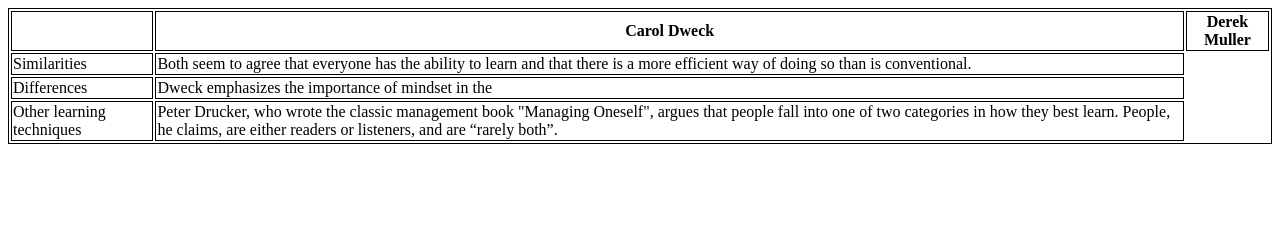
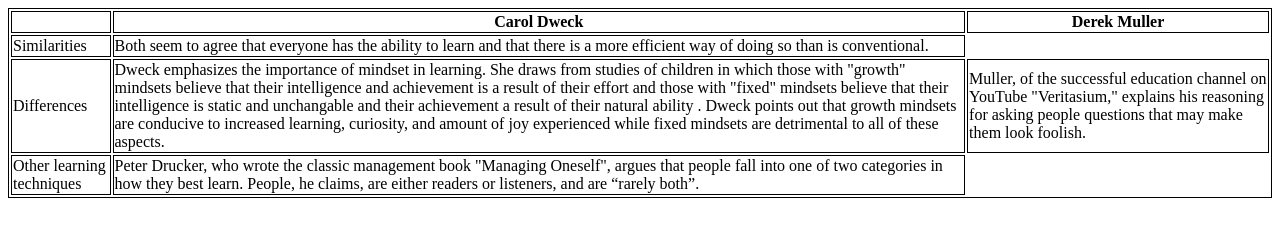
Before and after one commit to JeliHacker/Learning-styles, a plain HTML site: page index.html in a window 1280 px wide. Drawn offline with Linux system fonts and the light colour scheme.

Commit message:
Update index.html

```diff
--- a/index.html
+++ b/index.html
@@ -25,7 +25,13 @@
    </tr>
    <tr>
     <td>Differences</td>
-    <td>Dweck emphasizes the importance of mindset in the </td>
+    <td>Dweck emphasizes the importance of mindset in learning. She draws from studies of children in which those with
+     "growth" mindsets believe that their intelligence and achievement is a result of their effort and those with "fixed"
+     mindsets believe that their intelligence is static and unchangable and their achievement a result of their natural ability
+     . Dweck points out that growth mindsets are conducive to increased learning, curiosity, and amount of joy experienced
+     while fixed mindsets are detrimental to all of these aspects.</td>
+     <td>Muller, of the successful education channel on YouTube "Veritasium," explains his reasoning for asking people
+     questions that may make them look foolish.</td>
    </tr>
    <tr>
      <td>Other learning techniques</td>
```
